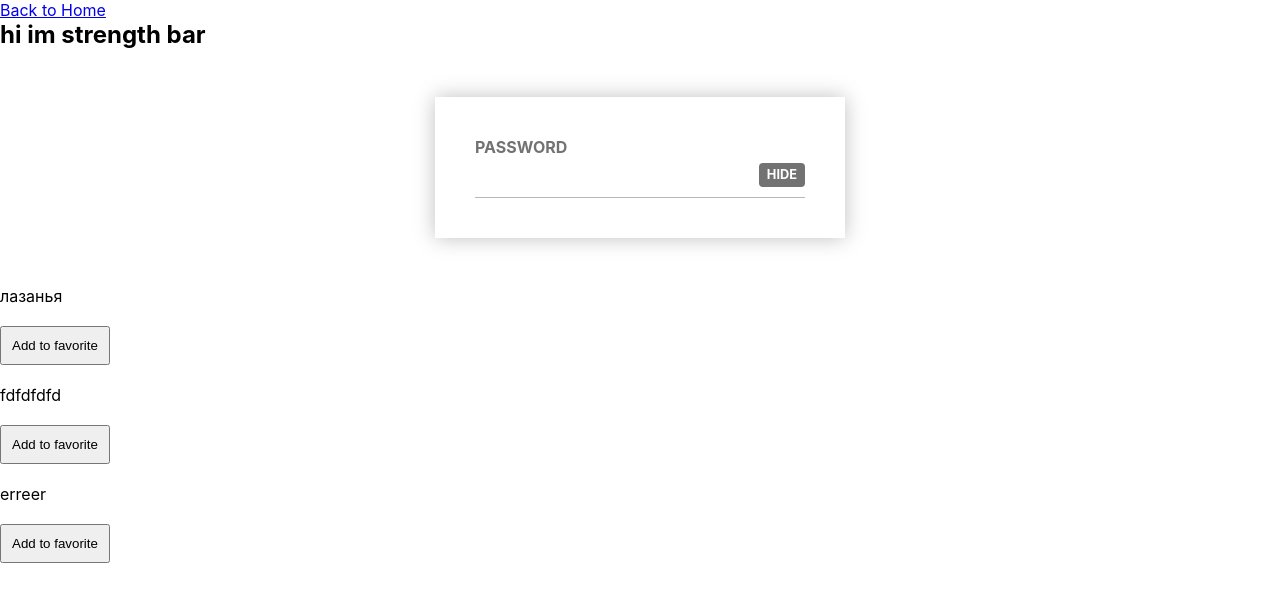
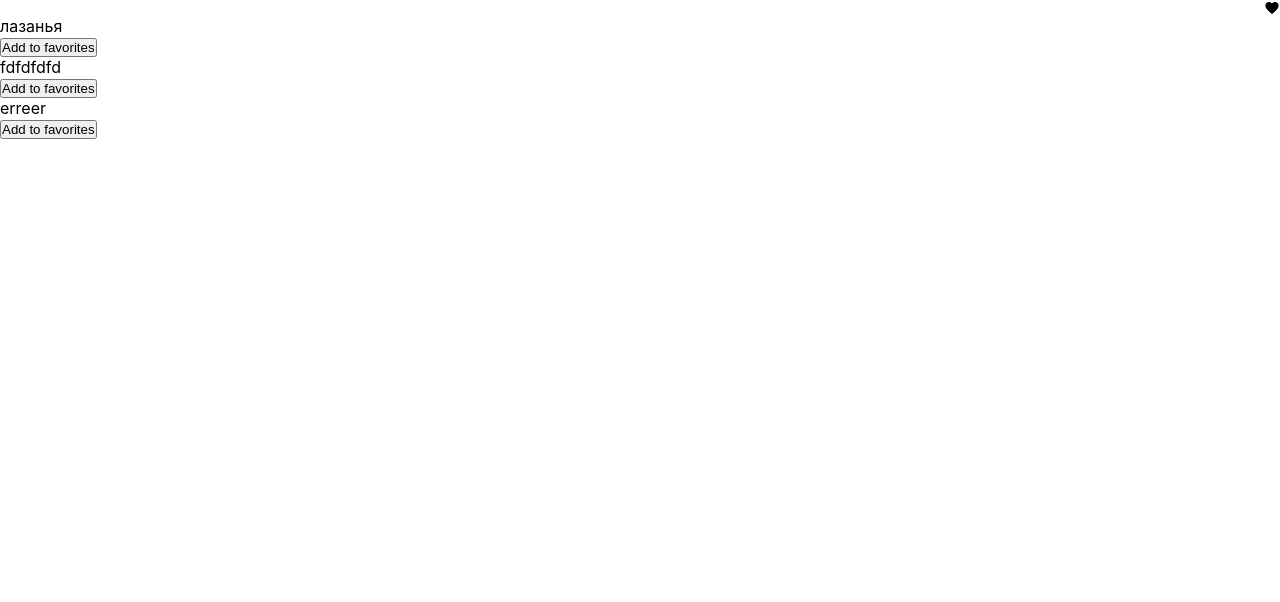
Before and after one commit to Bogdddan/testFrontReact, a React (Create React App) app: page /strengthbar in a window 1280 px wide. Shown: the top 602 px of the page. Built offline with nearby package versions, Linux system fonts and the light colour scheme.

Commit message:
налаштування redux

```diff
--- a/package.json
+++ b/package.json
@@ -12,6 +12,7 @@
     "random-image-url": "^1.0.1",
     "react": "^18.1.0",
     "react-dom": "^18.1.0",
+    "react-icons": "^4.12.0",
     "react-password-strength-bar": "^0.4.1",
     "react-redux": "^8.1.3",
     "react-router-dom": "^6.17.0",
--- a/src/components/App.jsx
+++ b/src/components/App.jsx
@@ -2,10 +2,12 @@ import React from 'react';
 // import { Route, Routes, Navigate } from 'react-router-dom';
 import './App.css';
 // import Form from './Form/Form';
-import NavBar from './NavBar/NavBar';
+// import NavBar from './NavBar/NavBar';
 import FavoriteList from 'pages/FavoriteList/FavoriteList';
 // import NotFound from 'pages/NotFound/NotFound';
 // import SponsorCarousel from './Carousel/Carousel';
+// import DsFillBookmarkHeartFill from 'react-icons/bs';
+import Header from './Header/Header';
 
 function App() {
 
@@ -13,7 +15,9 @@ function App() {
 
   return (
     <div>
-      <NavBar/>
+      {/* <NavBar /> */}
+      <Header/>
+      <section>
         <FavoriteList
           recipe={{
             id: 1,
@@ -32,6 +36,7 @@ function App() {
             name: 'erreer',
           }}
         />
+      </section>
     </div>
   );
 }
--- /dev/null
+++ b/src/components/Header/Header.jsx
@@ -0,0 +1,10 @@
+import css from './Header.module.css';
+import { MdOutlineFavorite } from "react-icons/md";
+
+export default function Header() {
+  return (
+    <header className={css.header}>
+      <MdOutlineFavorite />
+    </header>
+  )
+}
--- /dev/null
+++ b/src/components/Header/Header.module.css
@@ -0,0 +1,4 @@
+.header{
+    display: flex;
+    justify-content: end;
+}
--- /dev/null
+++ b/src/hooks/useActions.js
@@ -0,0 +1,14 @@
+import { bindActionCreators } from "@reduxjs/toolkit"
+import { useMemo } from "react"
+import { useDispatch } from "react-redux"
+import {actions} from '../store/favorites/favoritesSlice'
+
+const rootActions = {
+  ...actions
+}
+
+export const useActions = () => {
+  const dispatch = useDispatch()
+
+  return useMemo(() => bindActionCreators(rootActions, dispatch), [dispatch])
+}
--- a/src/pages/FavoriteList/FavoriteList.jsx
+++ b/src/pages/FavoriteList/FavoriteList.jsx
@@ -1,18 +1,24 @@
+import { useActions } from "hooks/useActions";
 import React from "react";
-import { useDispatch, useSelector } from "react-redux";
-import { actions } from "store/favorites/favoritesSlice";
+import { useSelector } from "react-redux";
+// import { actions } from "store/favorites/favoritesSlice";
 
 function FavoriteList({recipe}) {
   const {favorites} = useSelector(state => state);
 
-  const dispatch = useDispatch()
+  const {toggleFavorites} = useActions()
+
+  const isExist = favorites.some(r => r.id === recipe.id);
 
   console.log(favorites);
   return (
     <>
     <div>
         <p>{recipe.name}</p>
-        <button onClick={() => dispatch(actions.toggleFavorites(recipe))}>Add to favorite</button>
+        <button onClick={() =>
+          toggleFavorites(recipe)}>
+            {isExist ? 'Remove from' : 'Add to'} favorites
+        </button>
     </div>
     </>
   )
--- a/src/store/favorites/favoritesSlice.js
+++ b/src/store/favorites/favoritesSlice.js
@@ -8,8 +8,12 @@ export const favoriteSlice = createSlice({
   reducers: {
     toggleFavorites: (state, {payload: recipe}) => {
       const isExist = state.some(r => r.id === recipe.id)
-      if(isExist)
-        state = state.filter(r => r.id !== recipe.id)
+      if(isExist) {
+        const index = state.findIndex(item => item.id === recipe.id);
+        if(index !== -1){
+          state.splice(index, 1)
+        }
+      }
       else
         state.push(recipe);
     }
```
Also changed, not shown: 1 other file (tests, documents, lock files or other folders). Lines whose indentation alone changed are shown as unchanged.
